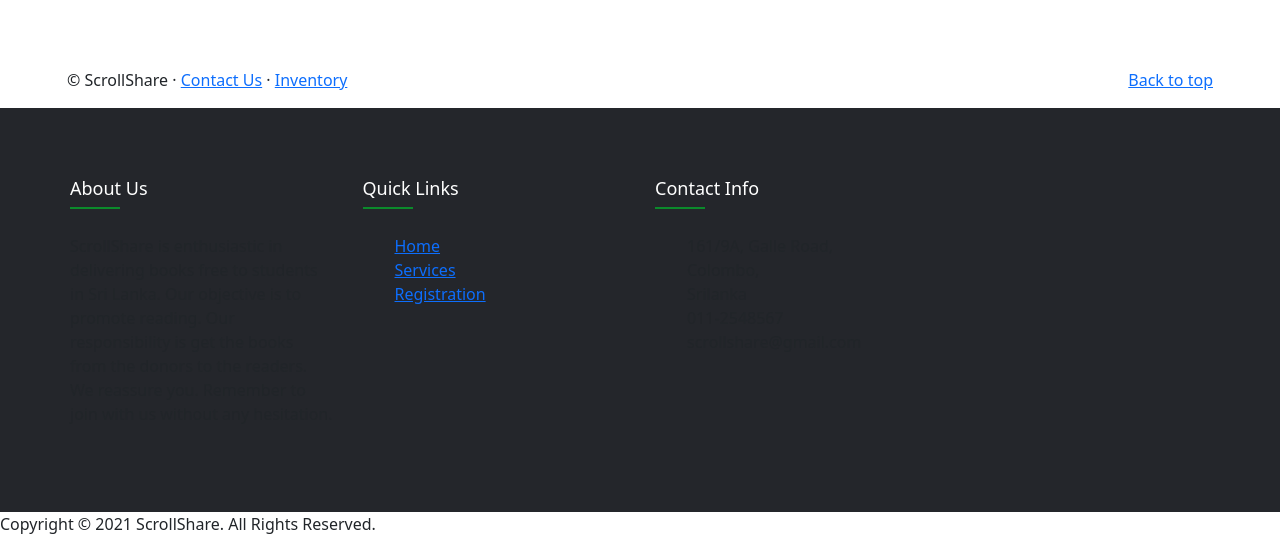
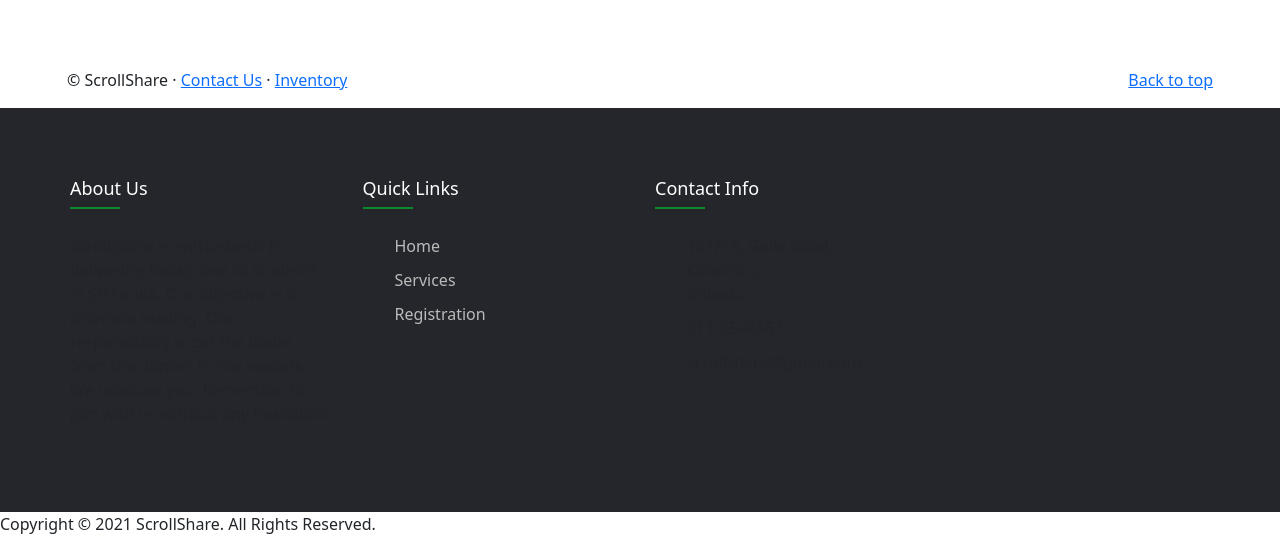
Before and after one commit to MDCDCHAMATHKA/ScrollShare-website, a PHP site: page /about.html in a window 1280 px wide. Shown: the part 3367-3905 px from the top of the page. Run offline with PHP 8.4, Linux system fonts and the light colour scheme; some libraries are stand-ins or nearby versions.

Commit message:
footer ul hover

```diff
--- a/about/about.css
+++ b/about/about.css
@@ -136,3 +136,22 @@ ul {
     box-sizing: border-box;
     width: 50px;
 }
+.footer-col ul li:not(:last-child) {
+    margin-bottom: 10px;
+}
+
+.footer-col ul li a {
+    font-size: 16px;
+    text-transform: capitalize;
+    color: #ffffff;
+    text-decoration: none;
+    font-weight: 300;
+    color: #bbbbbb;
+    display: block;
+    transition: all 0.3s ease;
+}
+
+.footer-col ul li a:hover {
+    color: #ffffff;
+    padding-left: 8px;
+}
```
